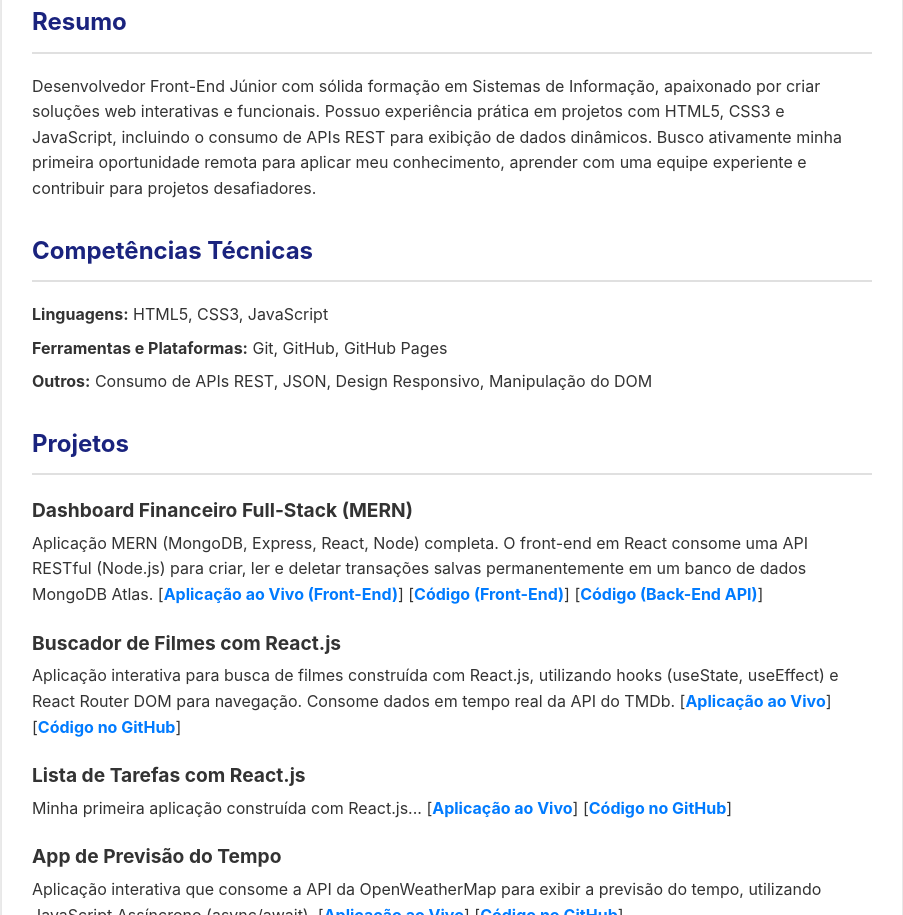
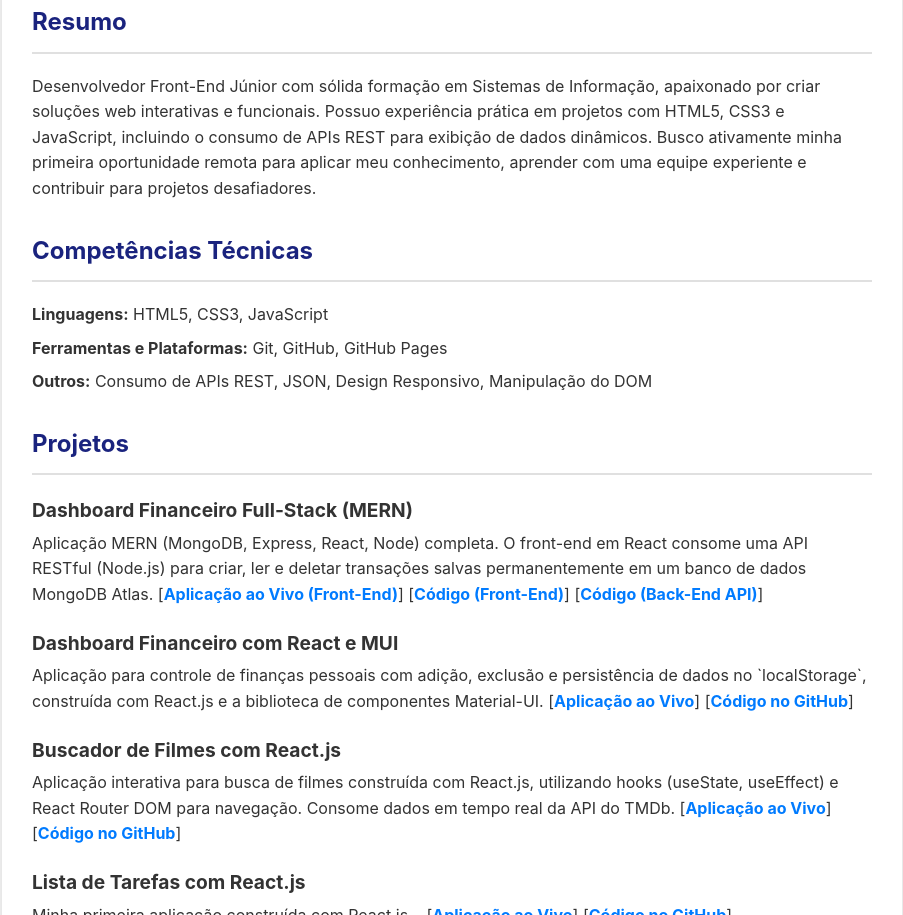
Before and after one commit to RonaldoCodigos/curriculo-web, a plain HTML site: page index.html in a window 1280 px wide. Shown: the part 259-1174 px from the top of the page, without its empty margins (188-1091 px from the left). Drawn offline with Linux system fonts and the light colour scheme.

Commit message:
Update index.html

```diff
--- a/index.html
+++ b/index.html
@@ -47,6 +47,12 @@
                     [<a href="https://ronaldo-dashboard.netlify.app" target="_blank">Aplicação ao Vivo (Front-End)</a>]
                     [<a href="https://github.com/RonaldoCodigos/dashboard-frontend" target="_blank">Código (Front-End)</a>]
                     [<a href="https://github.com/RonaldoCodigos/dashboard-backend" target="_blank">Código (Back-End API)</a>]</p>
+                </div>
+                <div class="project-item">
+                    <h4>Dashboard Financeiro com React e MUI</h4>
+                    <p>Aplicação para controle de finanças pessoais com adição, exclusão e persistência de dados no `localStorage`, construída com React.js e a biblioteca de componentes Material-UI.
+                    [<a href="https://ronaldocodigos.github.io/dashboard-financeiro/" target="_blank">Aplicação ao Vivo</a>]
+                    [<a href="https://github.com/RonaldoCodigos/dashboard-financeiro" target="_blank">Código no GitHub</a>]</p>
                 </div>
                 <div class="project-item">
                     <h4>Buscador de Filmes com React.js</h4>
```
